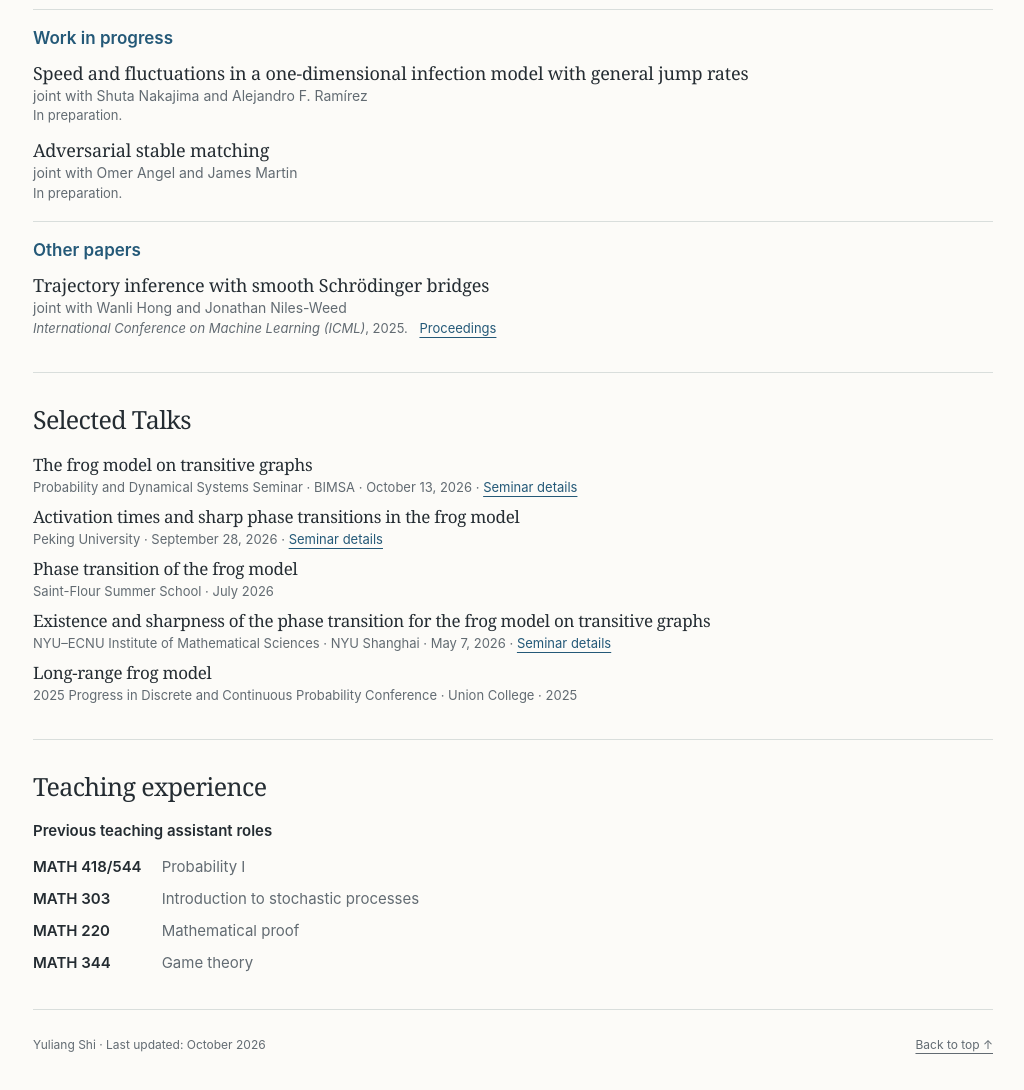
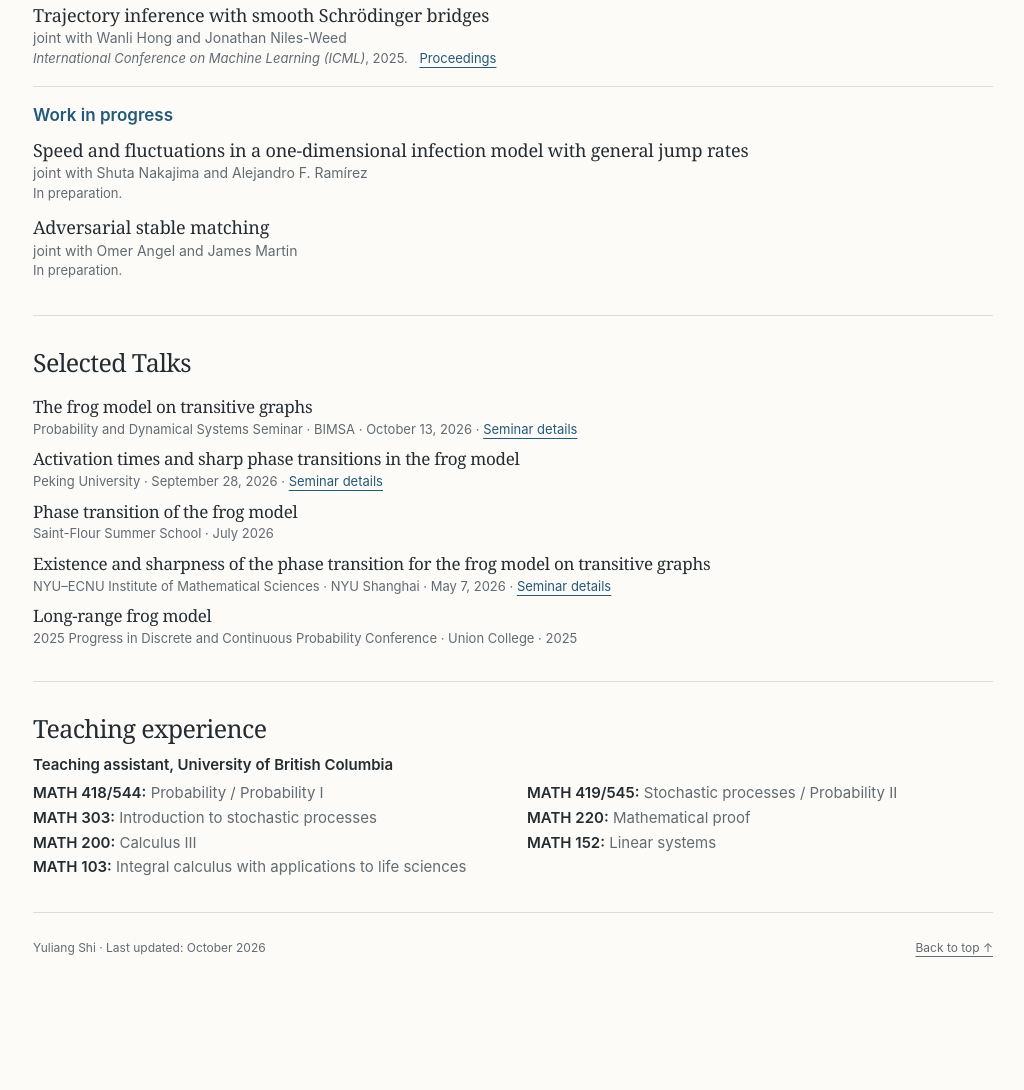
Before and after one commit to YuliangShi/yuliangshi.github.io, a plain HTML site: page index.html in a window 1280 px wide. Shown: the part 1179-2269 px from the top of the page, without its empty margins (127-1151 px from the left). After the commit the page ends 2172 px from the top, so only its background shows below. Drawn offline with Linux system fonts and the light colour scheme.

Commit message:
Refactor teaching section and remove 'Other papers'
Updated teaching roles and course listings for clarity and consistency. Removed the 'Other papers' section and adjusted related comments.

```diff
--- a/index.html
+++ b/index.html
@@ -143,16 +143,19 @@
     .talk-meta { color: var(--muted); font-size: 13px; line-height: 1.4; margin: 0 !important; }
     .talk-meta time, .talk-meta a { white-space: nowrap; }
     .about-email { font-size: 15px; overflow-wrap: anywhere; }
+    #teaching .section-label { margin-bottom: 10px; }
     .teaching-role {
-      margin: 0 0 12px; font-family: inherit; font-size: 15px;
-      font-weight: 600; line-height: 1.5; letter-spacing: 0;
+      margin: 0 0 6px; font-family: inherit; font-size: 15px;
+      font-weight: 600; line-height: 1.45; letter-spacing: 0;
     }
     .teaching-courses {
-      display: grid; grid-template-columns: max-content minmax(0, 1fr);
-      gap: 8px 20px; margin: 0; font-size: 15px; line-height: 1.6;
+      display: grid; grid-template-columns: repeat(2, minmax(0, 1fr));
+      gap: 3px 28px; margin: 0; padding: 0; list-style: none;
+      font-size: 15px; line-height: 1.45;
     }
-    .teaching-courses dt { font-weight: 600; }
-    .teaching-courses dd { margin: 0; color: var(--muted); }
+    .teaching-courses li { min-width: 0; color: var(--muted); }
+    .teaching-course-code { color: var(--ink); font-weight: 600; white-space: nowrap; }
+    .teaching-courses .teaching-course-wide { grid-column: 1 / -1; }
     footer {
       display: flex; justify-content: space-between; gap: 20px; padding: 24px 0 35px;
       border-top: 1px solid var(--line); color: var(--muted); font-size: 12px;
@@ -168,6 +171,7 @@
       .section-note { margin-top: 4px; }
       .intro-text, .research-text { font-size: 16px; }
       .affiliations { margin-top: 15px; }
+      .teaching-courses { grid-template-columns: 1fr; row-gap: 4px; }
     }
     @media (max-width: 420px) {
       .topbar { flex-direction: column; gap: 12px; }
@@ -259,7 +263,6 @@
             <ul>
               <li><a href="#published-papers">Publications and preprints</a></li>
               <li><a href="#work-in-progress">Work in progress</a></li>
-              <li><a href="#other-papers">Other papers</a></li>
             </ul>
           </div>
         </details>
@@ -306,7 +309,7 @@
         </div>
       </section>
 
-      <!-- PAPERS: publications and preprints, work in progress, and other papers.
+      <!-- PAPERS: publications and preprints, followed by work in progress.
            Keep titles, coauthors, links, and publication status synchronized. -->
       <section class="section" id="papers" aria-labelledby="papers-heading">
         <div class="section-label">
@@ -361,6 +364,17 @@
                 </span>
               </p>
             </article>
+
+            <article class="paper" aria-labelledby="trajectory-title">
+              <h4 id="trajectory-title"><a href="https://proceedings.mlr.press/v267/hong25f.html">Trajectory inference with smooth Schrödinger bridges</a></h4>
+              <p class="authors">joint with Wanli Hong and Jonathan Niles-Weed</p>
+              <p class="paper-reference">
+                <span class="paper-venue"><em>International Conference on Machine Learning (ICML)</em>, 2025.</span>
+                <span class="paper-links">
+                  <a aria-label="ICML proceedings entry for Trajectory inference with smooth Schrödinger bridges" href="https://proceedings.mlr.press/v267/hong25f.html">Proceedings</a>
+                </span>
+              </p>
+            </article>
           </section>
 
           <section class="paper-subsection" id="work-in-progress" aria-labelledby="work-in-progress-heading">
@@ -380,21 +394,6 @@
             </article>
           </section>
 
-          <section class="paper-subsection" id="other-papers" aria-labelledby="other-papers-heading">
-            <header class="paper-subsection-header">
-              <h3 class="paper-subsection-heading" id="other-papers-heading">Other papers</h3>
-            </header>
-            <article class="paper" aria-labelledby="trajectory-title">
-              <h4 id="trajectory-title"><a href="https://proceedings.mlr.press/v267/hong25f.html">Trajectory inference with smooth Schrödinger bridges</a></h4>
-              <p class="authors">joint with Wanli Hong and Jonathan Niles-Weed</p>
-              <p class="paper-reference">
-                <span class="paper-venue"><em>International Conference on Machine Learning (ICML)</em>, 2025.</span>
-                <span class="paper-links">
-                  <a aria-label="ICML proceedings entry for Trajectory inference with smooth Schrödinger bridges" href="https://proceedings.mlr.press/v267/hong25f.html">Proceedings</a>
-                </span>
-              </p>
-            </article>
-          </section>
         </div>
       </section>
 
@@ -429,21 +428,20 @@
         </div>
       </section>
 
-      <!-- TEACHING: add confirmed courses, roles, institutions, and terms below. -->
+      <!-- TEACHING: a compact course list without dates. -->
       <section class="section" id="teaching" aria-labelledby="teaching-heading">
         <div class="section-label"><h2 id="teaching-heading">Teaching experience</h2></div>
         <div class="content">
-          <h3 class="teaching-role">Previous teaching assistant roles</h3>
-          <dl class="teaching-courses">
-            <dt>MATH 418/544</dt>
-            <dd>Probability I</dd>
-            <dt>MATH 303</dt>
-            <dd>Introduction to stochastic processes</dd>
-            <dt>MATH 220</dt>
-            <dd>Mathematical proof</dd>
-            <dt>MATH 344</dt>
-            <dd>Game theory</dd>
-          </dl>
+          <h3 class="teaching-role">Teaching assistant, University of British Columbia</h3>
+          <ul class="teaching-courses" role="list">
+            <li><span class="teaching-course-code">MATH 418/544:</span> Probability / Probability I</li>
+            <li><span class="teaching-course-code">MATH 419/545:</span> Stochastic processes / Probability II</li>
+            <li><span class="teaching-course-code">MATH 303:</span> Introduction to stochastic processes</li>
+            <li><span class="teaching-course-code">MATH 220:</span> Mathematical proof</li>
+            <li><span class="teaching-course-code">MATH 200:</span> Calculus III</li>
+            <li><span class="teaching-course-code">MATH 152:</span> Linear systems</li>
+            <li class="teaching-course-wide"><span class="teaching-course-code">MATH 103:</span> Integral calculus with applications to life sciences</li>
+          </ul>
         </div>
       </section>
     </main>
```
